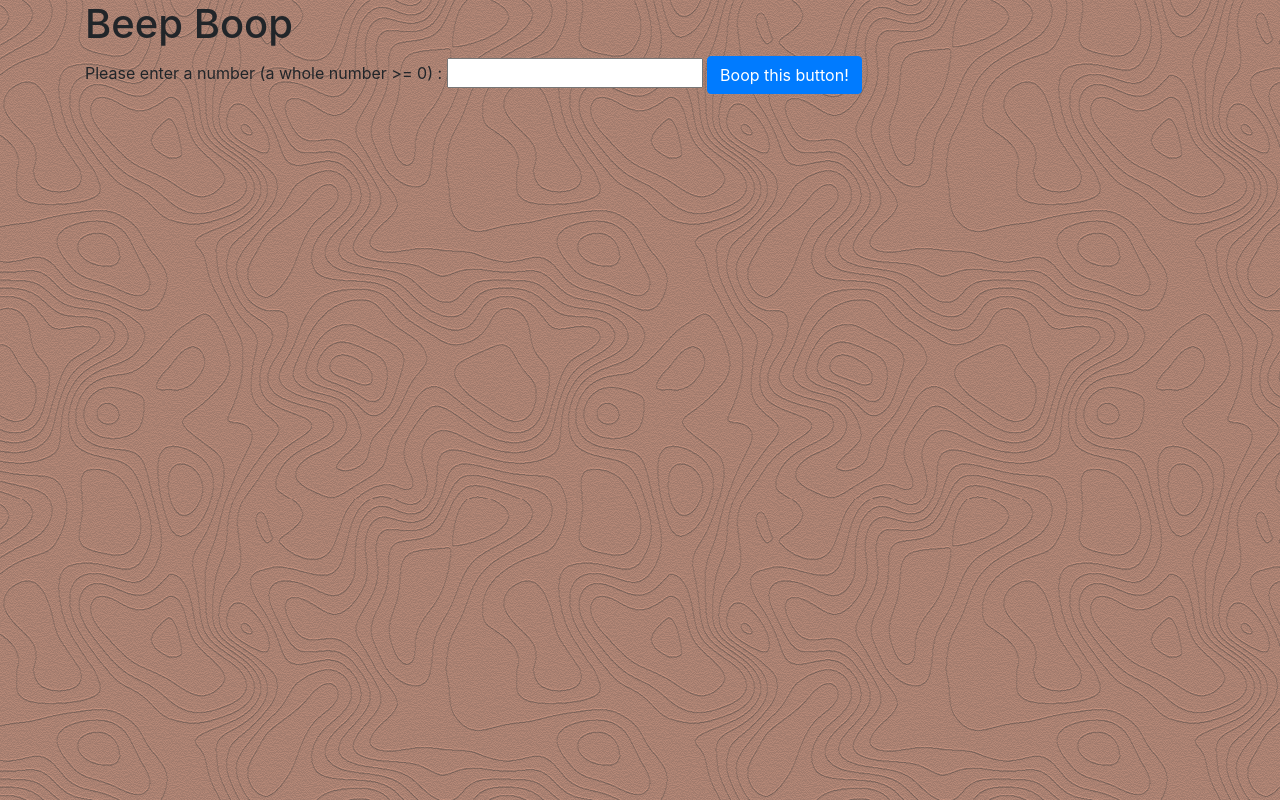
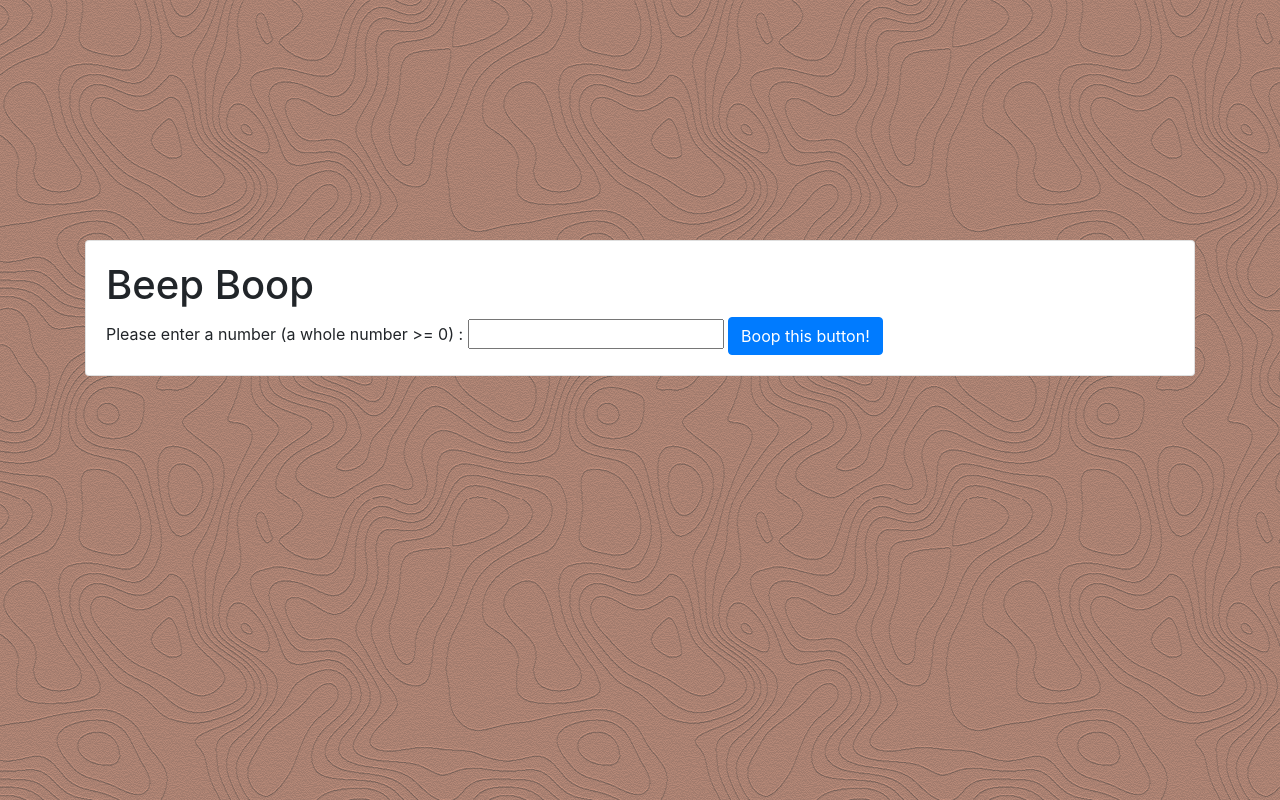
Before and after one commit to breaclark/beep-boop, a plain HTML site: page index.html in a window 1280 px wide. Drawn offline with Linux system fonts and the light colour scheme.

Commit message:
Add card around content, center it using view height

```diff
--- a/css/styles.css
+++ b/css/styles.css
@@ -6,3 +6,7 @@ body {
 #result {
   display: none;
 }
+
+.card {
+  margin-top: 30vh;
+}
--- a/index.html
+++ b/index.html
@@ -9,12 +9,16 @@
   </head>
   <body>
     <div class="container">
+      <div class="card">
+        <div class="card-body">
           <h1>Beep Boop</h1>
           <form id="input-form">
             <label for="input">Please enter a number (a whole number >= 0) :</label>
             <input id="input" type="number" min="0" required>
             <button type="submit" class="btn btn-primary">Boop this button!</button>
           </form>
+        </div>
+      </div>
       <div id="result" class="jumbotron">
 
       </div>
```
Lines whose indentation alone changed are shown as unchanged.
